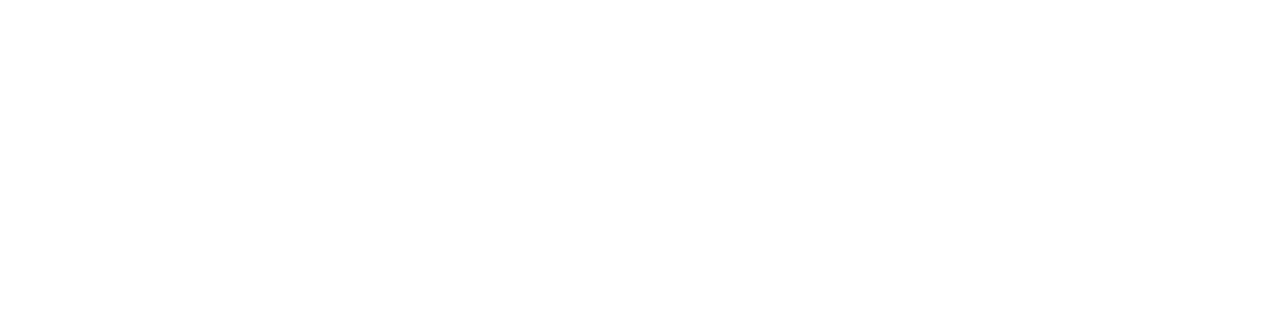
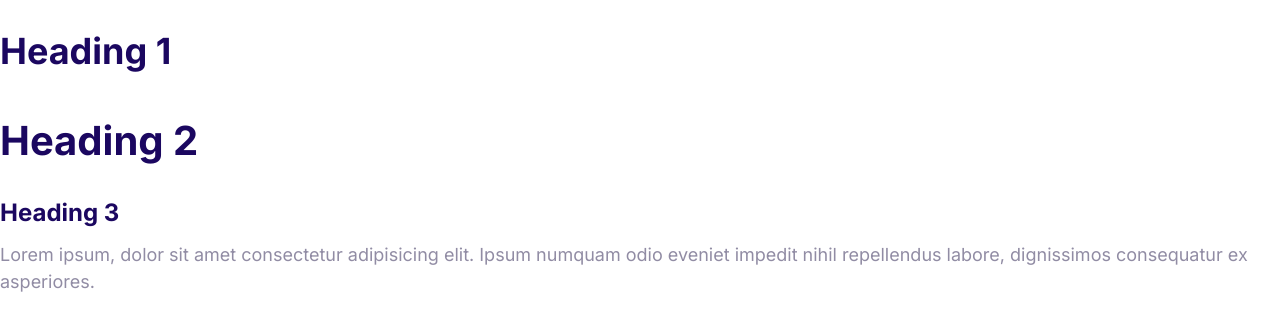
Before and after one commit to DVIR-REFAEL/My-Web, a plain HTML site: page index.html in a window 1280 px wide. Drawn offline with Linux system fonts and the light colour scheme.

Commit message:
Define the style for the fonts.

```diff
--- a/css/style.css
+++ b/css/style.css
@@ -5,3 +5,51 @@
   --color-headings: #1b0760;
   --color-body: #918ca4;
 }
+html {
+  font-size: 62.5%;
+}
+body {
+  font-family: Inter, Arial, Helvetica, sans-serif;
+  color: var(--color-body);
+  font-size: 2.4rem;
+  line-height: 1.5;
+}
+
+h1,
+h2,
+h3 {
+  color: var(--color-headings);
+  margin-bottom: 1rem;
+}
+
+h1 {
+  font-size: 7rem;
+}
+
+h2 {
+  font-size: 4rem;
+}
+
+h3 {
+  font-size: 3rem;
+}
+p {
+  margin-top: 0;
+}
+
+@media screen and (min-width: 1024px) {
+  body {
+    font-size: 1.8rem;
+  }
+  h1 {
+    font-size: 8rem;
+  }
+
+  h2 {
+    font-size: 4rem;
+  }
+
+  h3 {
+    font-size: 2.4rem;
+  }
+}
--- a/index.html
+++ b/index.html
@@ -2,11 +2,28 @@
 <html lang="en">
   <head>
     <title>MarioFy</title>
+    <link rel="preconnect" href="https://fonts.googleapis.com" />
+    <link rel="preconnect" href="https://fonts.gstatic.com" crossorigin />
+    <link
+      href="https://fonts.googleapis.com/css2?family=Inter:wght@400;700&display=swap"
+      rel="stylesheet"
+    />
+
     <link rel="stylesheet" href="/css/style.css" />
     <link rel="stylesheet" href="/css/normalize.css" />
+
     <meta charset="UTF-8" />
     <meta http-equiv="X-UA-Compatible" content="IE=edge" />
     <meta name="viewport" content="width=device-width, initial-scale=1.0" />
   </head>
-  <body></body>
+  <body>
+    <h1>Heading 1</h1>
+    <h2>Heading 2</h2>
+    <h3>Heading 3</h3>
+    <p>
+      Lorem ipsum, dolor sit amet consectetur adipisicing elit. Ipsum numquam
+      odio eveniet impedit nihil repellendus labore, dignissimos consequatur ex
+      asperiores.
+    </p>
+  </body>
 </html>
```
